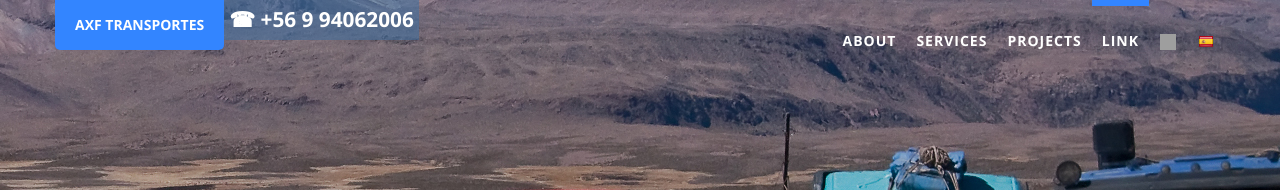
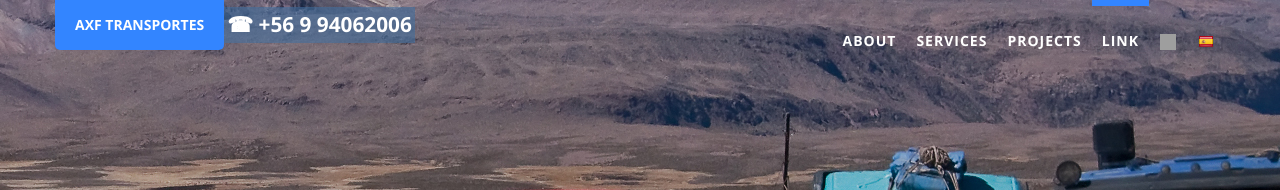
Before and after one commit to axftransportes/axftransportes.github.io, a Jekyll site: the page built from index.html, in a window 1280 px wide. Shown: the top 190 px of the page. Built offline with Jekyll 4.4.1, drawn with Linux system fonts in a browser that asks for light colours; grey boxes are pictures that could not be loaded.

Commit message:
Change padding and margin to phone

```diff
--- a/index.html
+++ b/index.html
@@ -15,7 +15,7 @@ permalink: /
           <span class="icon-bar"></span>
         </button>
         <a class="navbar-brand" href="#page-top" id="i18_title"><span data-i18n="website.title">{{ site.title }}</span></a>
-        <span style="display:inline-block; background:rgba(67, 111, 157, 0.6);padding:5px;margin-bottom:3px;color:white;font-weight:700;font-size:1.6em;"> &#x260E; {{ site.phone }}</span><br>
+        <span style="display:inline-block; background:rgba(67, 111, 157, 0.6);padding:3px;margin-bottom:3px;margin-top:7px;color:white;font-weight:700;font-size:1.6em;"> &#x260E; {{ site.phone }}</span><br>
 
       </div>
       <div id="navbar" class="navbar-collapse collapse">
```
